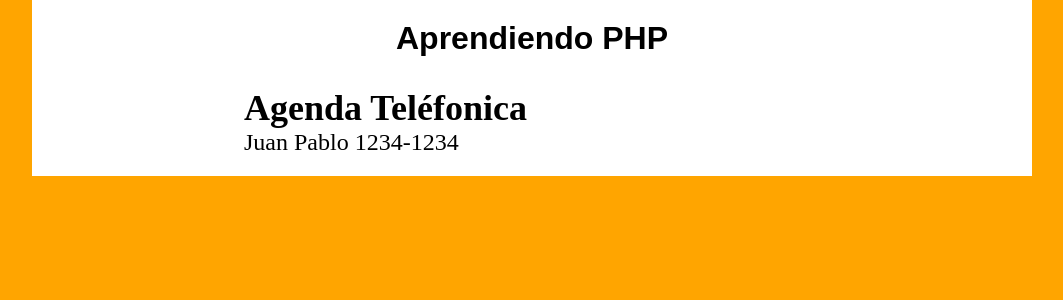
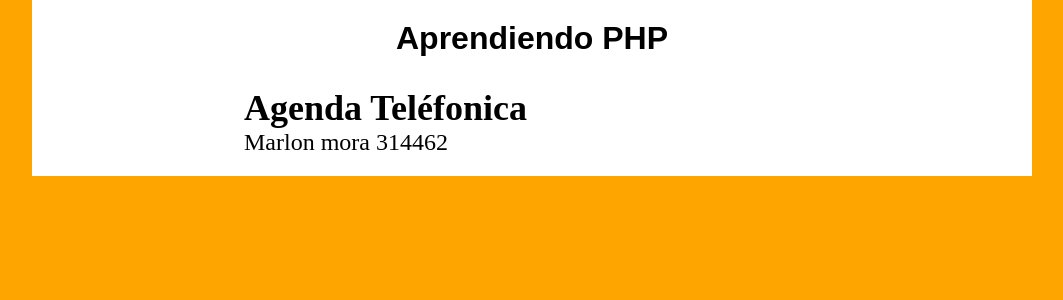
Before and after one commit to mjmf1/Curso-PHP-Udemy, a PHP site: page / in a window 1280 px wide. Shown: the top 300 px of the page, without its empty margins (108-1171 px from the left). Run offline with PHP 8.4, Linux system fonts and the light colour scheme; some web fonts are replaced.

Commit message:
Funciones que retornan valores en PHP

```diff
--- a/21/index.php
+++ b/21/index.php
@@ -18,10 +18,9 @@
               function usuario($nombre, $tel) {
                   return $contacto = $nombre . " " . $tel;
               }
+              $usuario = usuario('Marlon mora', '314462');
 
-              $usuario = usuario('Juan Pablo', '1234-1234');
               echo $usuario;
-
             ?>
 
         </div>
```
